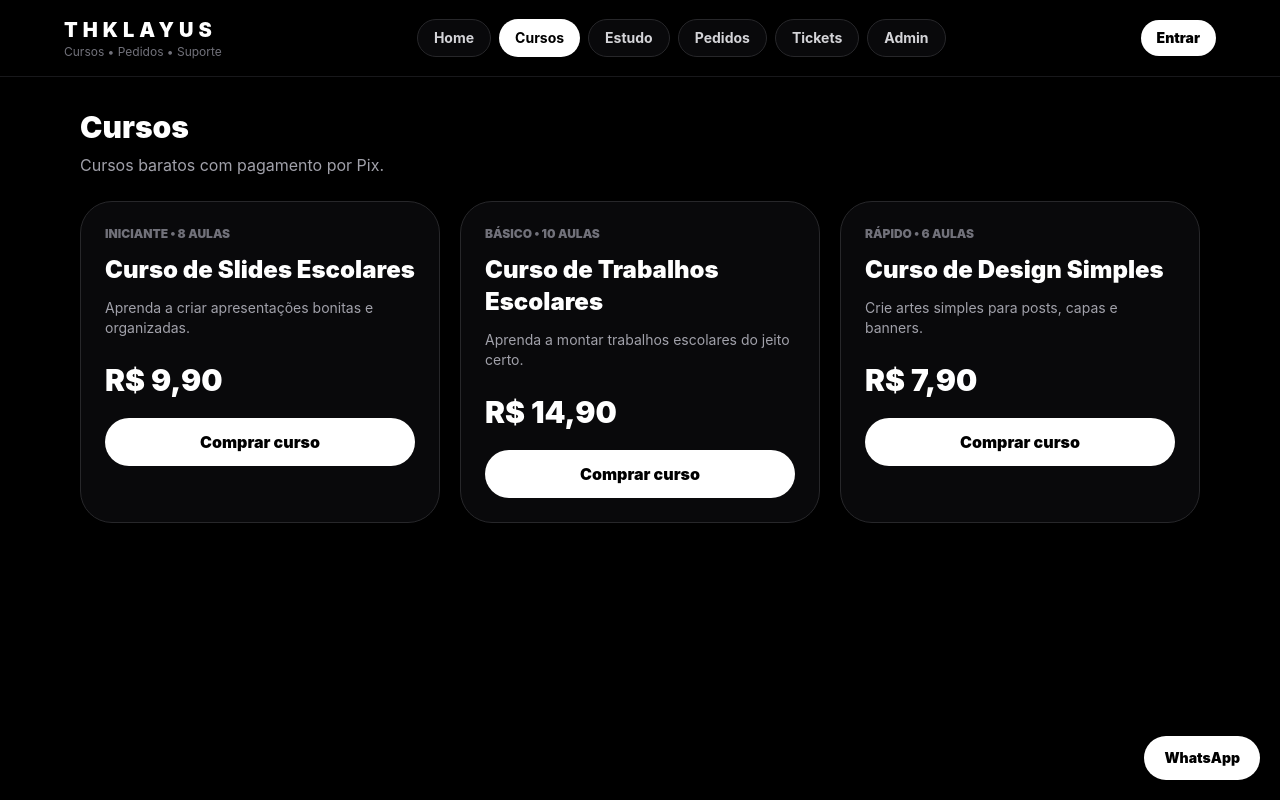
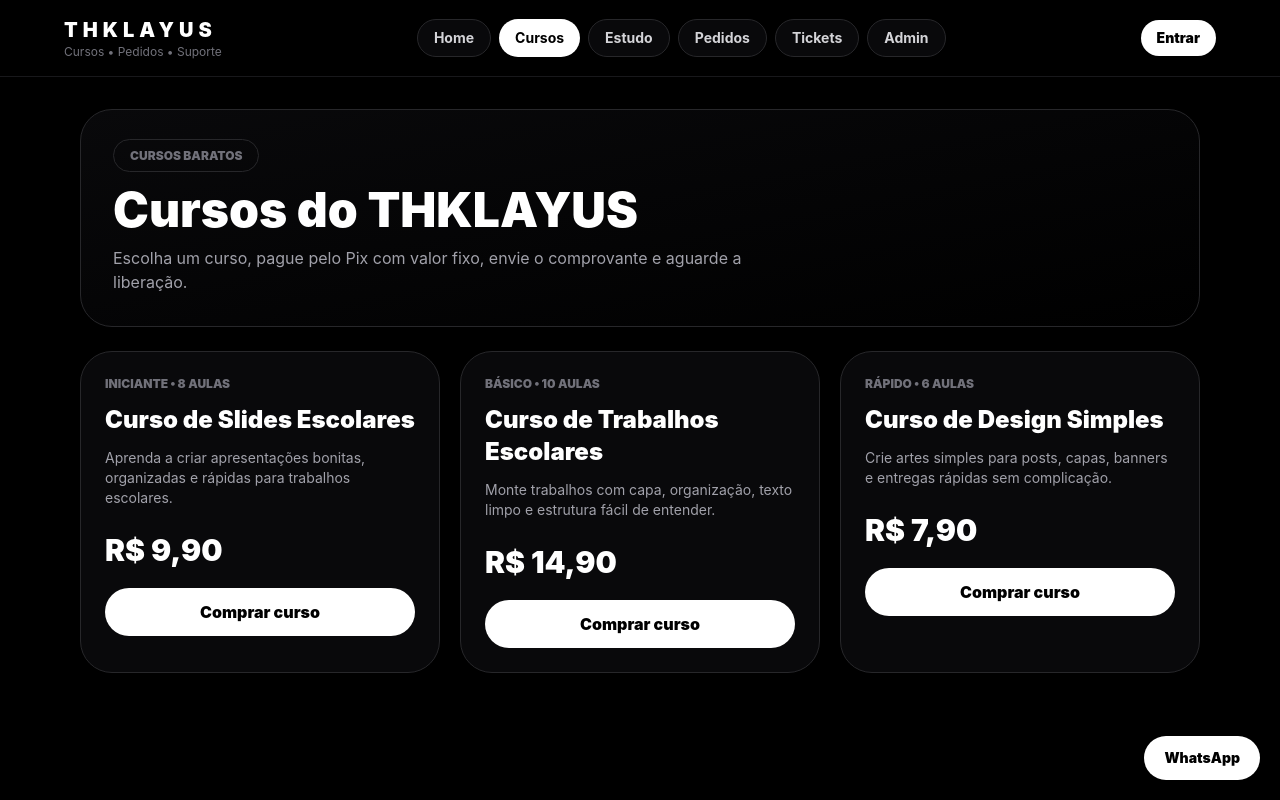
Before and after one commit to thiagodouglas19t-lang/Thklayus-hub, a React (Vite) app: page / in a window 1280 px wide. Both pictures are taken after a click on the button "Cursos". Built offline with nearby package versions, Linux system fonts and the light colour scheme.

Commit message:
Connect courses page to course card and Pix modal

```diff
--- a/src/pages/Cursos.tsx
+++ b/src/pages/Cursos.tsx
@@ -1,3 +1,7 @@
+import { useState } from "react";
+import CourseCard from "../components/CourseCard";
+import ModalPix from "../components/ModalPix";
+
 type Curso = {
   id: number;
   titulo: string;
@@ -5,65 +9,77 @@ type Curso = {
   preco: string;
   aulas: number;
   nivel: string;
+  pixCode: string;
 };
 
 const cursos: Curso[] = [
   {
     id: 1,
     titulo: "Curso de Slides Escolares",
-    descricao: "Aprenda a criar apresentações bonitas e organizadas.",
+    descricao: "Aprenda a criar apresentações bonitas, organizadas e rápidas para trabalhos escolares.",
     preco: "R$ 9,90",
     aulas: 8,
     nivel: "Iniciante",
+    pixCode: "COLE_AQUI_O_PIX_COPIA_E_COLA_DO_CURSO_DE_SLIDES",
   },
   {
     id: 2,
     titulo: "Curso de Trabalhos Escolares",
-    descricao: "Aprenda a montar trabalhos escolares do jeito certo.",
+    descricao: "Monte trabalhos com capa, organização, texto limpo e estrutura fácil de entender.",
     preco: "R$ 14,90",
     aulas: 10,
     nivel: "Básico",
+    pixCode: "COLE_AQUI_O_PIX_COPIA_E_COLA_DO_CURSO_DE_TRABALHOS",
   },
   {
     id: 3,
     titulo: "Curso de Design Simples",
-    descricao: "Crie artes simples para posts, capas e banners.",
+    descricao: "Crie artes simples para posts, capas, banners e entregas rápidas sem complicação.",
     preco: "R$ 7,90",
     aulas: 6,
     nivel: "Rápido",
+    pixCode: "COLE_AQUI_O_PIX_COPIA_E_COLA_DO_CURSO_DE_DESIGN",
   },
 ];
 
 export default function Cursos() {
+  const [cursoSelecionado, setCursoSelecionado] = useState<Curso | null>(null);
+
   return (
     <div>
-      <h2 className="text-3xl font-black">Cursos</h2>
-      <p className="mt-2 text-zinc-400">
-        Cursos baratos com pagamento por Pix.
-      </p>
+      <div className="rounded-[2rem] border border-zinc-800 bg-gradient-to-br from-zinc-950 to-black p-6 md:p-8">
+        <span className="rounded-full border border-zinc-800 px-4 py-2 text-xs font-black uppercase text-zinc-500">
+          Cursos baratos
+        </span>
+
+        <h2 className="mt-5 text-4xl font-black md:text-5xl">Cursos do THKLAYUS</h2>
+
+        <p className="mt-3 max-w-2xl text-zinc-400">
+          Escolha um curso, pague pelo Pix com valor fixo, envie o comprovante e aguarde a liberação.
+        </p>
+      </div>
 
       <div className="mt-6 grid gap-5 md:grid-cols-3">
         {cursos.map((curso) => (
-          <div
+          <CourseCard
             key={curso.id}
-            className="rounded-3xl border border-zinc-800 bg-zinc-950 p-6"
-          >
-            <p className="text-xs font-black uppercase text-zinc-500">
-              {curso.nivel} • {curso.aulas} aulas
-            </p>
-
-            <h3 className="mt-3 text-2xl font-black">{curso.titulo}</h3>
-
-            <p className="mt-3 text-sm text-zinc-400">{curso.descricao}</p>
-
-            <p className="mt-6 text-3xl font-black">{curso.preco}</p>
-
-            <button className="mt-5 w-full rounded-2xl bg-white py-3 font-black text-black">
-              Comprar curso
-            </button>
-          </div>
+            titulo={curso.titulo}
+            descricao={curso.descricao}
+            preco={curso.preco}
+            nivel={curso.nivel}
+            aulas={curso.aulas}
+            onComprar={() => setCursoSelecionado(curso)}
+          />
         ))}
       </div>
+
+      <ModalPix
+        open={Boolean(cursoSelecionado)}
+        onClose={() => setCursoSelecionado(null)}
+        titulo={cursoSelecionado?.titulo ?? ""}
+        preco={cursoSelecionado?.preco ?? ""}
+        pixCode={cursoSelecionado?.pixCode ?? ""}
+      />
     </div>
   );
 }
```
